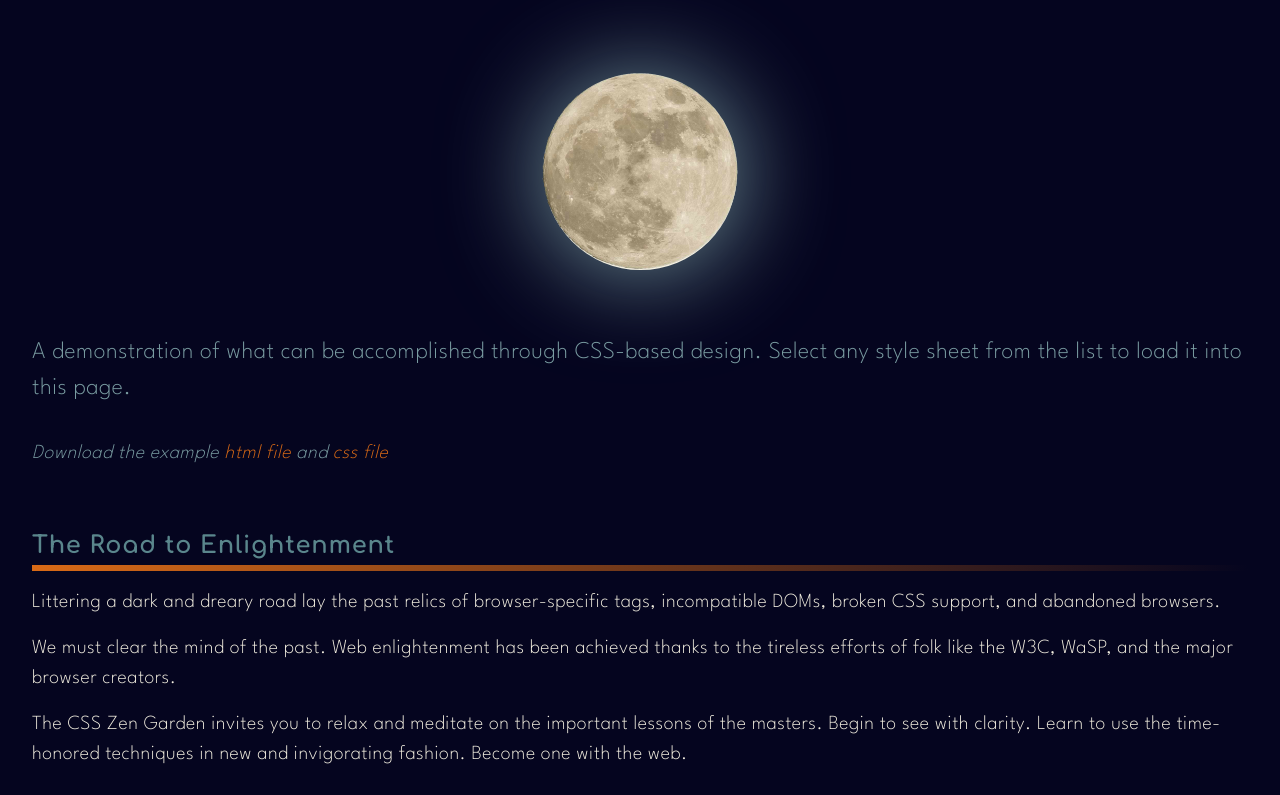
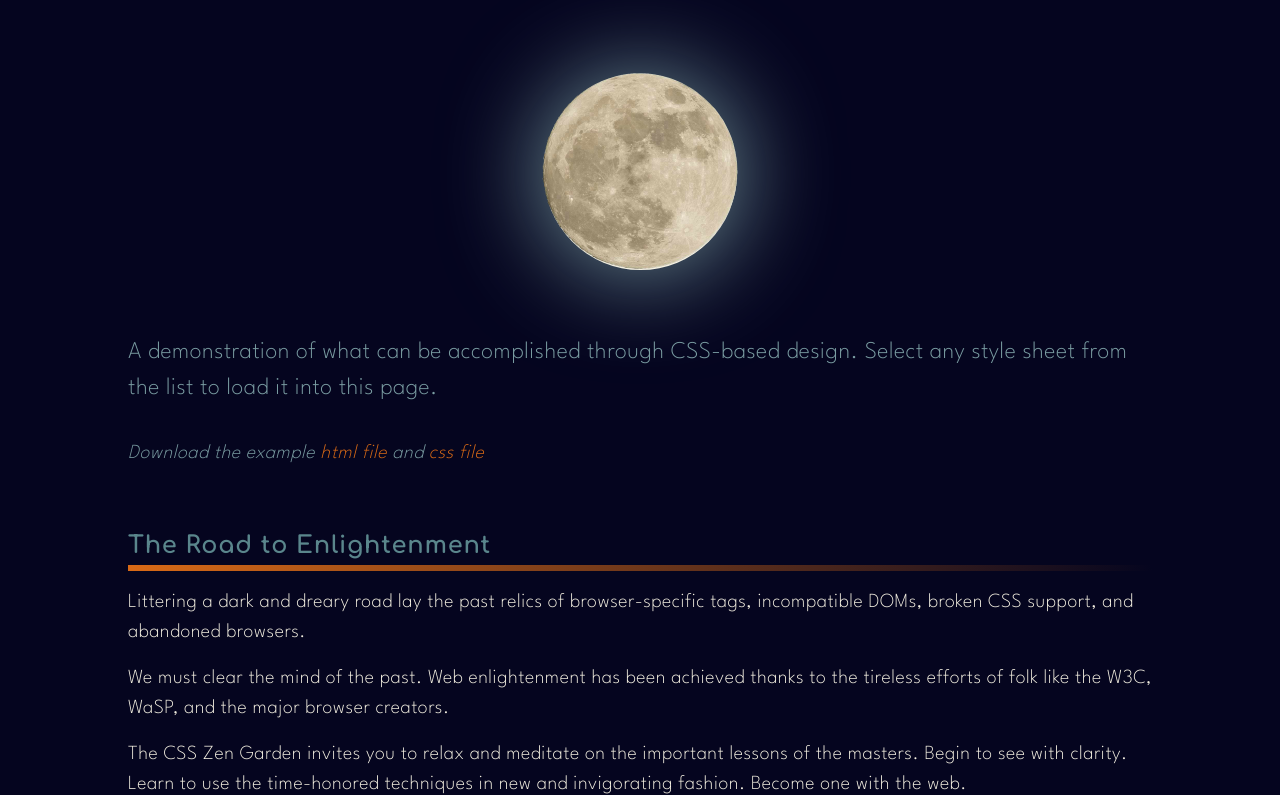
Before and after one commit to brooklvk/wdd331-zen-garden-moon, a plain HTML site: page zen-garden.html in a window 1280 px wide. Shown: the part 197-992 px from the top of the page. Drawn offline with Linux system fonts and the light colour scheme.

Commit message:
Flexible right/left margins on the body

```diff
--- a/styles.scss
+++ b/styles.scss
@@ -63,7 +63,7 @@ body {
   background-color: $main-dark-color;
   font-family: $body-font;
   font-size: $body-copy-sm-v;
-  margin: $space-xxlg $space-lg $space-xxxlg $space-lg;
+  margin: $space-xxlg 10% $space-xxxlg 10%;
 }
 
 h1,
```
Also changed, not shown: styles.css.
